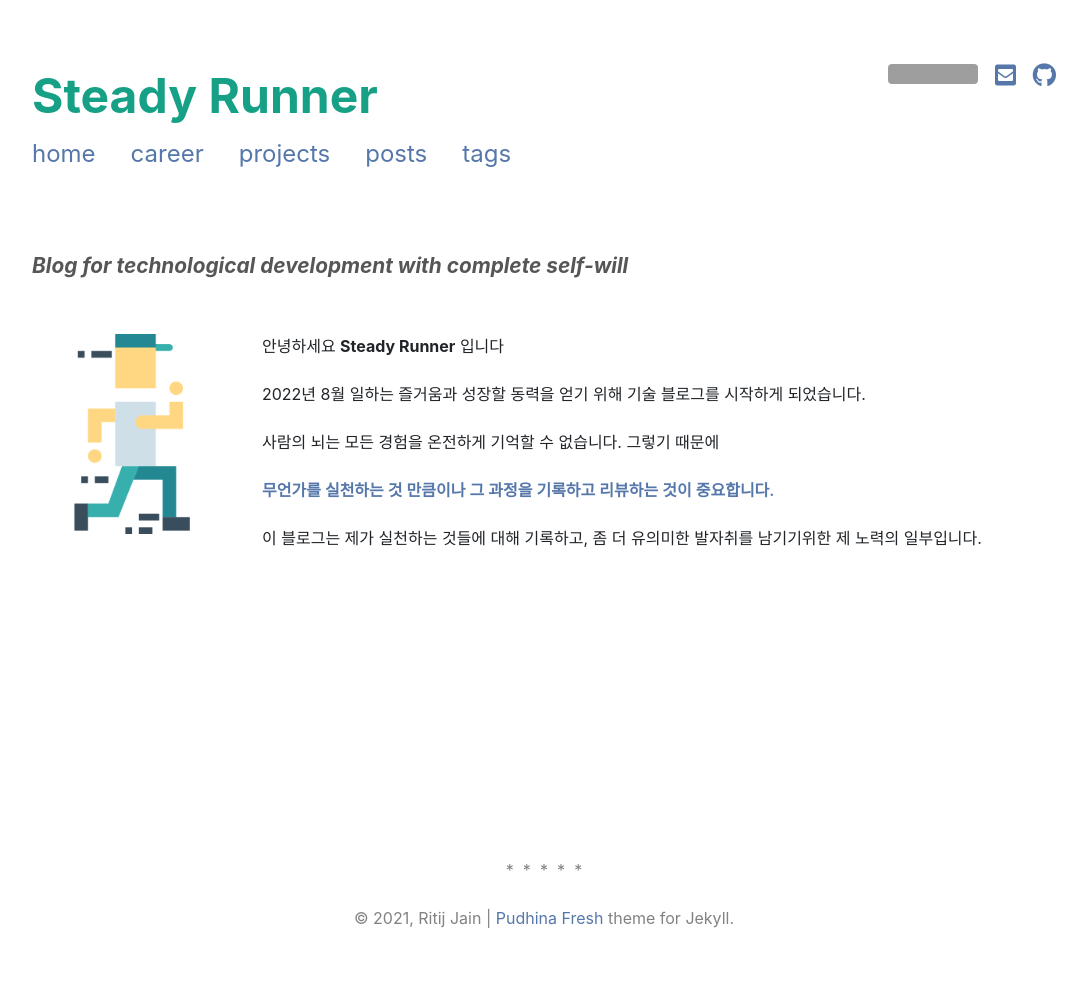
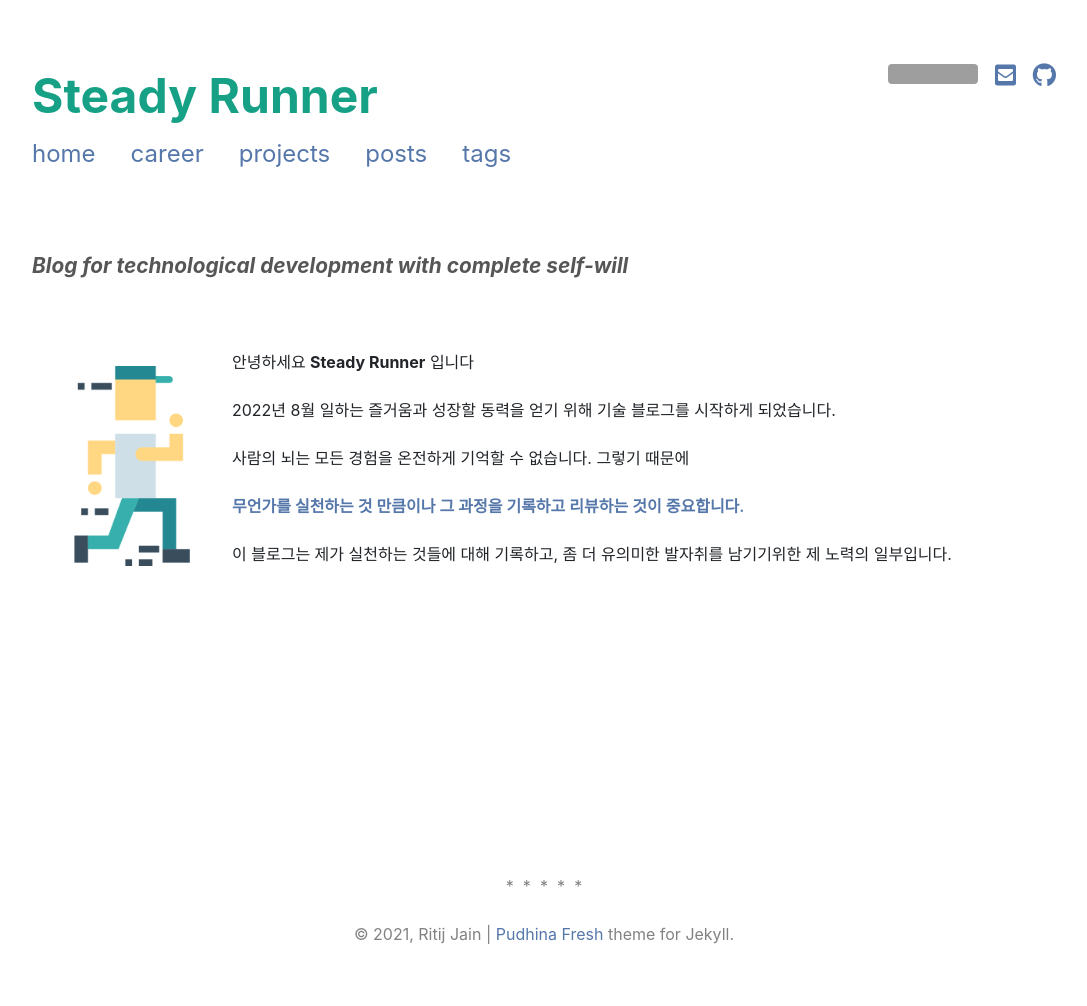
Before and after one commit to StdRunner/StdRunner.github.io, a Jekyll site: the page built from index.md, in a window 1280 px wide. Shown: the whole page, without its empty margins (96-1183 px from the left). Built offline with Jekyll 4.4.1, drawn with Linux system fonts in a browser that asks for light colours; nearby versions of some CDN libraries; grey boxes are pictures that could not be loaded.

Commit message:
- 블로그 index 페이지 스타일 변경

```diff
--- a/assets/css/main.css
+++ b/assets/css/main.css
@@ -264,8 +264,12 @@ a.logo:hover {
   font-size: 130%;
 }
 
+.writer-info {
+  display: flex;
+}
+
 .writer-profile {
-  margin: auto 30px auto auto;
+  margin: auto 0;
   width: 200px;
   height: 200px;
 }
@@ -312,6 +316,10 @@ a.logo:hover {
 
   .loop-margin {
     margin-left: 0 !important;
+  }
+
+  .writer-info {
+    display: block;
   }
 }
 
--- a/index.md
+++ b/index.md
@@ -8,11 +8,11 @@ sitemap:
   priority: 1.0
 ---
 <p class="describe-text">Blog for technological development with complete self-will</p>
-<div style="display: inline-flex;">
+<br />
+<div class="writer-info">
     <img class="writer-profile" src="assets/img/runner.png"/>
     <div>
-        <p><br />
-            안녕하세요 <b>Steady Runner</b> 입니다</p>
+        <p>안녕하세요 <b>Steady Runner</b> 입니다</p>
         <p>2022년 8월 일하는 즐거움과 성장할 동력을 얻기 위해 기술 블로그를 시작하게 되었습니다.</p>
         <p>사람의 뇌는 모든 경험을 온전하게 기억할 수 없습니다. 그렇기 때문에</p>
         <p style="color: #57a; font-weight: 600;">무언가를 실천하는 것 만큼이나 그 과정을 기록하고 리뷰하는 것이 중요합니다.</p>
```
